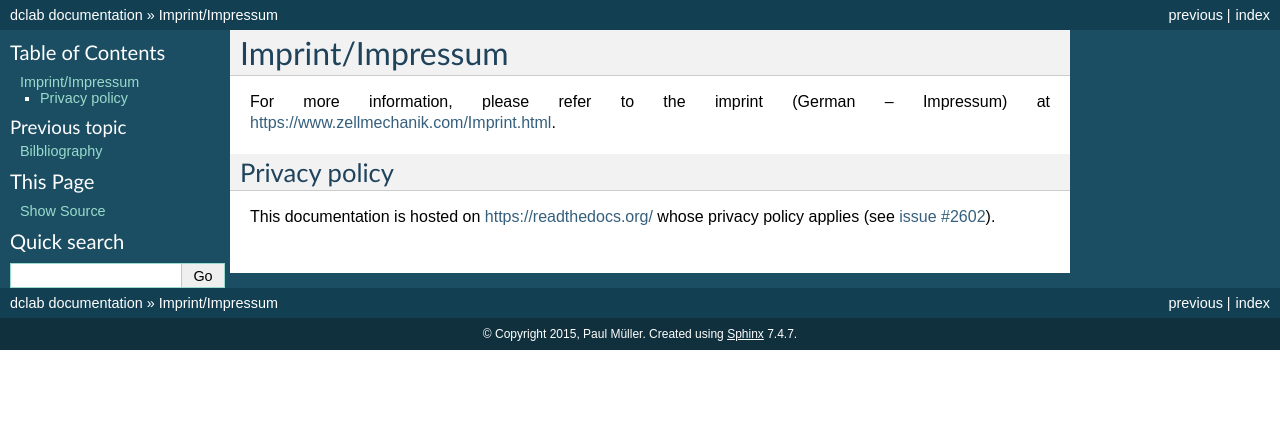
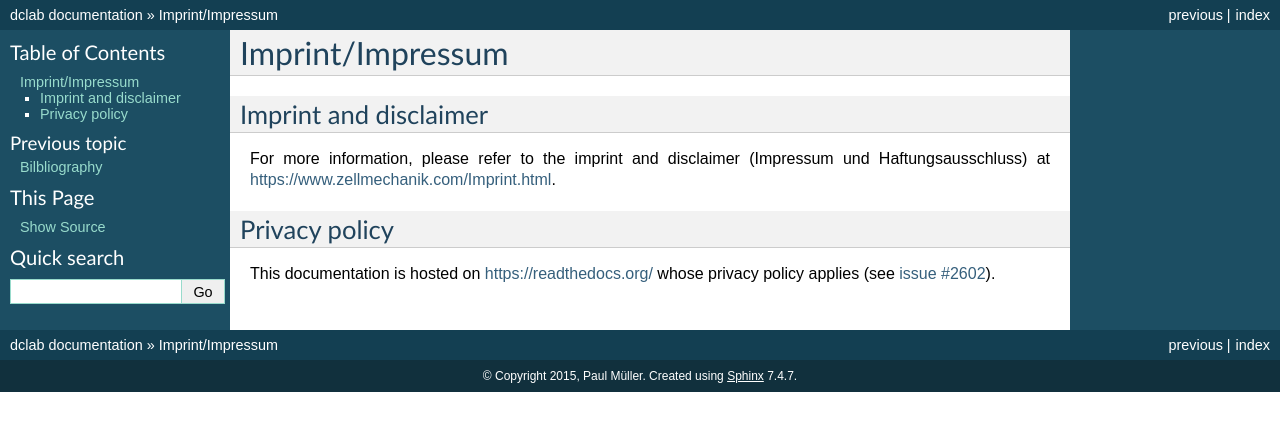
Before and after one commit to DC-analysis/dclab, a Sphinx documentation site: the page built from docs/sec_imprint.rst, in a window 1280 px wide. Shown: the top 431 px of the page. Built offline with Sphinx 7.4.7, drawn with Linux system fonts in a browser that asks for light colours; pages that are not in the unit, such as notebooks, are missing from menus; the version number could not be read and is left out.

Commit message:
docs: correct headings and text

```diff
--- a/docs/sec_imprint.rst
+++ b/docs/sec_imprint.rst
@@ -2,7 +2,11 @@
 
 Imprint/Impressum
 =================
-For more information, please refer to the imprint (German -- Impressum) at
+
+Imprint and disclaimer
+----------------------
+For more information, please refer to the imprint and disclaimer
+(Impressum und Haftungsausschluss) at
 https://www.zellmechanik.com/Imprint.html.
 
 
```
